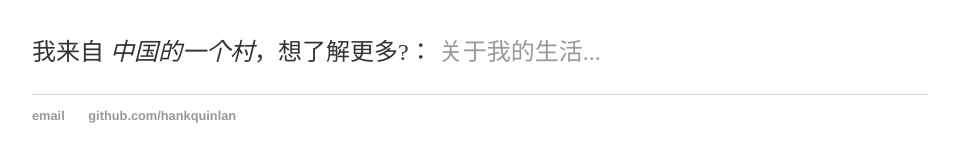
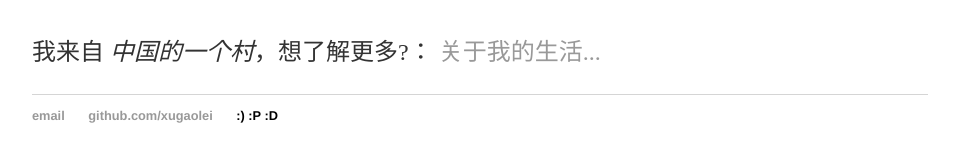
Before and after one commit to xugaolei/xugaolei.github.io, a Jekyll site: the page built from index.html, in a window 1280 px wide. Shown: the part 176-338 px from the top of the page, without its empty margins (160-1119 px from the left). Built offline with Jekyll 4.4.1, drawn with Linux system fonts in a browser that asks for light colours.

Commit message:
Update default.html

```diff
--- a/_layouts/default.html
+++ b/_layouts/default.html
@@ -20,10 +20,11 @@
 
 			</div><!-- /.container -->
 			<footer>
-	    		<ul>
-	        		<li><a href="mailto:hankquinlanhub@gmail.com">email</a></li>
-	        		<li><a href="https://github.com/hankquinlan">github.com/hankquinlan</a></li>
-				</ul>
+	    		  <ul>
+	        		<li><a href="mailto:caihuici@gmail.com">email</a></li>
+	        		<li><a href="https://github.com/xugaolei">github.com/xugaolei</a></li>
+				<li> :) :P :D </li>
+		          </ul>
 			</footer>
 		</body>
 	</html>
```
